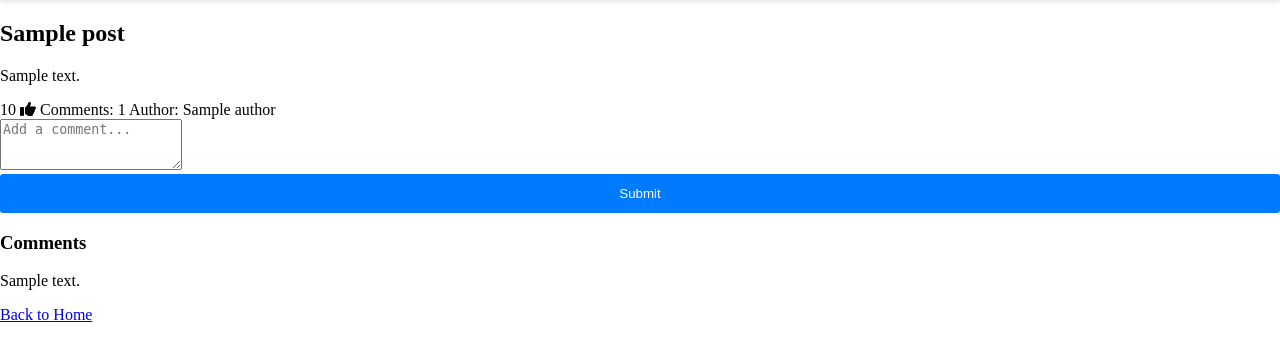
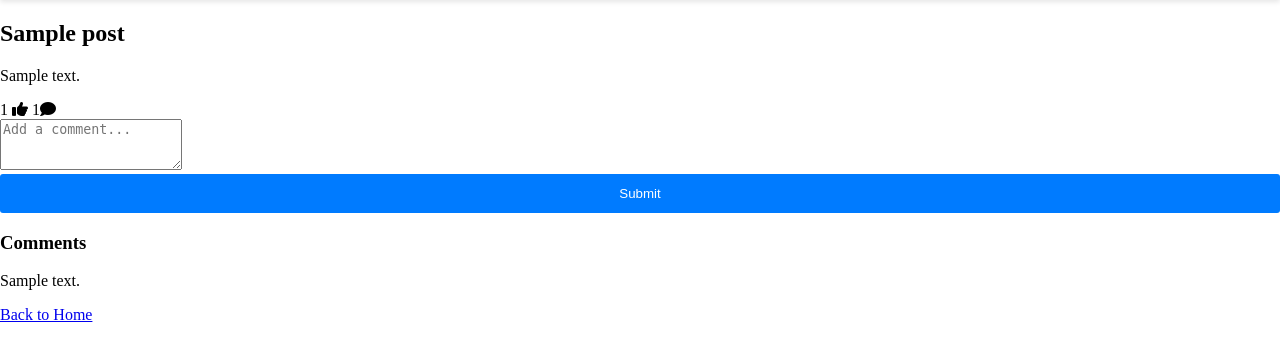
Before and after one commit to ecode-env/blog-byFlask, a Python web app: template blog_website/templates/post.html in a window 1280 px wide. Shown: the part 60-421 px from the top of the page. Run offline with Jinja, Linux system fonts and the light colour scheme; the template is opened without the code that fills it: most values are stand-ins (such as "Sample title", 1, 10 or a date in 2020); some libraries are stand-ins or nearby versions.

Commit message:
display icon with length

```diff
--- a/blog_website/templates/post.html
+++ b/blog_website/templates/post.html
@@ -3,12 +3,13 @@
 
 {% block content %}
 <div class="post-container">
-    <h2>{{ post.title }}</h2>
-    <p>{{ post.text }}</p>
+    <h2>{{ post.title | safe }}</h2>
+    <p>{{ post.text | safe }}</p>
     <div class="post-meta">
-        <span class="action-span like-span" data-likes="{{ post.likes }}">{{ post.likes }} <i class="fa fa-thumbs-up"></i></span>
-        <span>Comments: {{ post.comments|length }}</span>
-        <span>Author: {{ post.author.name }}</span>
+        <span class="action-span like-span" data-likes="{{ post.likes }}">{{ post.likes | length }} <i class="fa fa-thumbs-up"></i></span>
+        <span class="action-span comment-span" data-comments="{{ post.comments|length }}">{{ post.comments|length }}<i class="fa fa-comment"></i></span>
+
+<!--        <span>Author: {{ post.author.name }}</span>-->
     </div>
 
     <!-- Comment form for current user -->
```
